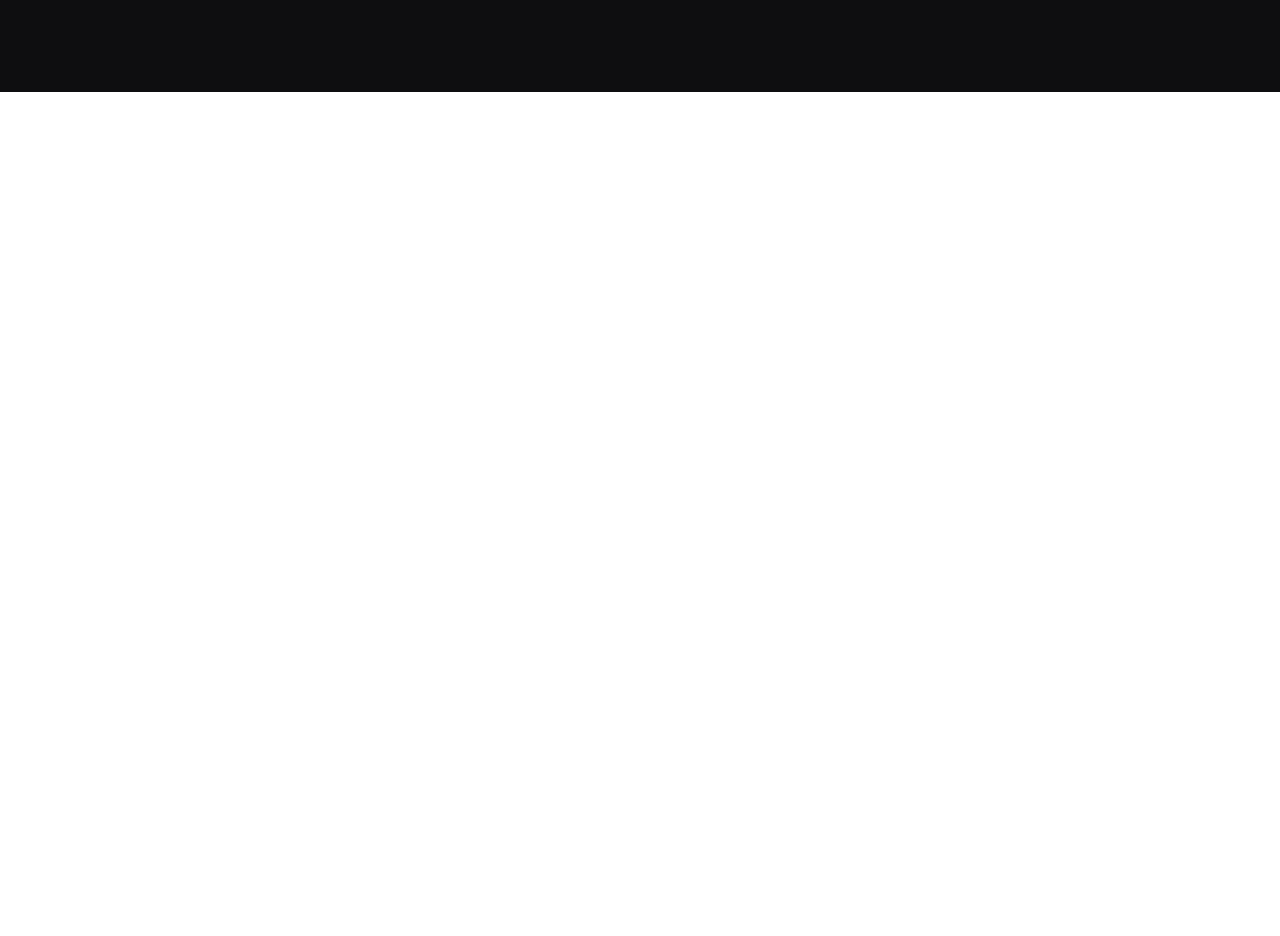
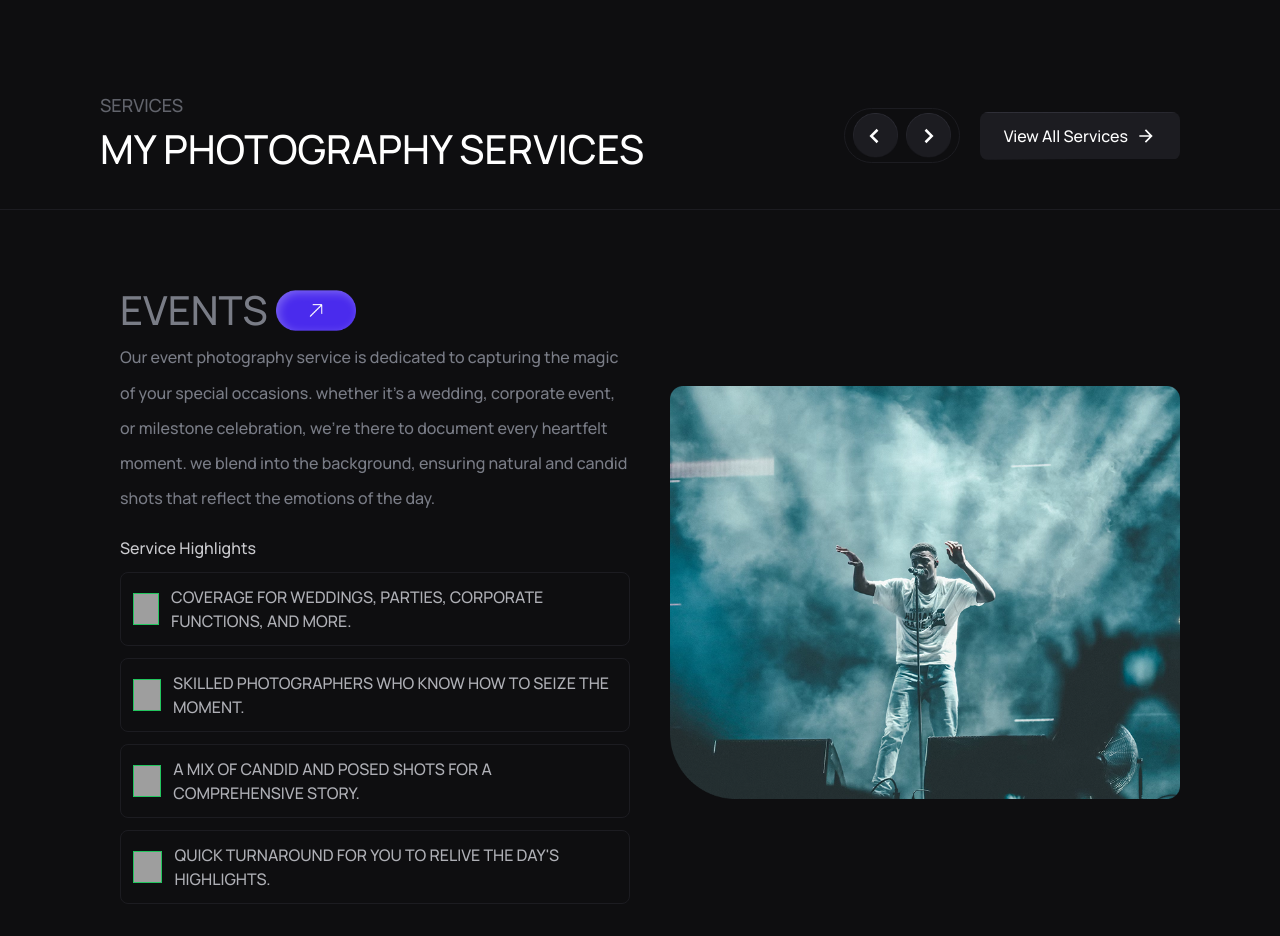
Before and after one commit to devsultan06/photographer, a Next.js app: page / in a window 1280 px wide. Shown: the part 1560-2496 px from the top of the page. Before the commit the page ends 1652 px from the top, so only its background shows below. Built offline with nearby package versions, Linux system fonts and the light colour scheme; grey boxes are pictures that could not be loaded; a web font is replaced by a local one.

Commit message:
Add Services component and integrate marquee data; update About and Marque components

```diff
--- a/app/page.tsx
+++ b/app/page.tsx
@@ -1,6 +1,7 @@
 import About from "@components/home/About";
 import Header from "@components/home/Header";
 import Marque from "@components/home/Marque";
+import Services from "@components/home/Services";
 
 export default function Home() {
   return (
@@ -9,6 +10,7 @@ export default function Home() {
       <Header />
       <Marque />
       <About />
+      <Services />
     </div>
   );
 }
--- a/components/home/About.tsx
+++ b/components/home/About.tsx
@@ -1,8 +1,6 @@
 import ButtonWithArrow from "@components/ui/Button";
 import CustomImage from "@components/ui/CustomImage";
-import GradientButton from "@components/ui/GradientButton";
 import { FaGithub, FaInstagram, FaTwitter } from "react-icons/fa";
-import { MdArrowForward } from "react-icons/md";
 const About = () => {
     return (
         <div>
--- a/components/home/Marque.tsx
+++ b/components/home/Marque.tsx
@@ -1,23 +1,14 @@
 import Marquee from "react-fast-marquee";
 import CustomImage from "@components/ui/CustomImage";
+import { marquedata } from "@/data/marquedata";
 
-const data = [
-    { id: 1, title: "Event Photography" },
-    { id: 2, title: "Commercial Photography" },
-    { id: 3, title: "Wedding Photography" },
-    { id: 4, title: "Portrait Photography" },
-    { id: 5, title: "Landscape Photography" },
-    { id: 6, title: "Branding Photography" },
-    { id: 7, title: "Product Photography" },
-    { id: 8, title: "Fashion Photography" },
-];
 
 const Marque = () => {
     return (
         <div>
             <div className="p-5">
                 <Marquee speed={70} gradient={false}>
-                    {data.map((item) => (
+                    {marquedata.map((item) => (
                         <div key={item.id} className="flex items-center gap-2 mx-4">
                             <CustomImage src="/images/star.png" alt="Star" width={30} height={10} />
                             <h1 className="text-[18px] text-white">{item.title}</h1>
--- /dev/null
+++ b/components/home/Services.tsx
@@ -0,0 +1,80 @@
+import ButtonWithArrow from "@components/ui/Button";
+import CustomImage from "@components/ui/CustomImage";
+import { BiChevronLeft, BiChevronRight } from "react-icons/bi";
+import { FaGithub, FaInstagram, FaTwitter } from "react-icons/fa";
+
+const highlights = [
+    "Coverage for weddings, parties, corporate functions, and more.",
+    "Skilled photographers who know how to seize the moment.",
+    "A mix of candid and posed shots for a comprehensive story.",
+    "Quick turnaround for you to relive the day's highlights."
+];
+
+const Services = () => {
+    return (
+        <div className="relative">
+            <div className="flex  items-center justify-between pb-[30px] mb-[50px] px-[100px] max-900:px-[20px] max-900:block border-b border-dark12" >
+                <div>
+                    <p className="text-grey40 text-[18px]">Services</p>
+                    <h1 className="text-[40px] max-900:mb-[10px] ">My Photography Services</h1>
+                </div>
+                <div className="flex items-center gap-5">
+                    <div className="flex gap-2 border border-dark12 px-2 py-1 rounded-[100px]
+                         max-900:absolute max-900:bottom-10 max-900:left-1/2 max-900:-translate-x-1/2">
+
+                        <div className="bg-[url('/images/circle.png')] w-[45px] h-[45px] bg-cover flex justify-center items-center cursor-pointer">
+                            <BiChevronLeft className="text-white text-3xl" />
+                        </div>
+
+                        <div className="bg-[url('/images/circle.png')] w-[45px] h-[45px] bg-cover flex justify-center items-center cursor-pointer">
+                            <BiChevronRight className="text-white text-3xl" />
+                        </div>
+
+                    </div>
+
+                    <ButtonWithArrow text="View All Services" />
+
+
+                </div>
+
+            </div>
+
+            <div className="flex px-[100px] gap-5 pb-[100px] items-center flex-row-reverse max-900:block max-900:px-[20px]">
+                <div className="flex-[2]">
+                    <CustomImage src="/images/servicesh.png" alt="About" width={200} height={200} className="w-full" />
+                </div>
+
+                <div className="flex-[2] p-5 rounded-[25px] h-fit">
+                    <div className="flex items-center gap-2">
+                        <h1 className="text-[40px] text-grey50">Events</h1>
+                        <CustomImage src="/images/button.png" alt="Hero" width={80} height={100} />
+                    </div>
+                    <p className="text-grey50 lowercase pb-[20px] leading-[2.2]">
+                        <span className="uppercase">O</span>ur event photography service is dedicated to capturing the magic of your special occasions. Whether it's a wedding, corporate event, or milestone celebration, we're there to document every heartfelt moment. We blend into the background, ensuring natural and candid shots that reflect the emotions of the day.
+                    </p>
+
+
+                    <div className="space-y-3">
+                        <p className="text-grey80 capitalize mb-[10px]">Service Highlights</p>
+                        {highlights.map((text, index) => (
+                            <div key={index} className="flex items-center gap-3 border border-dark12 p-3 rounded-lg">
+                                <div className="w-8 h-8 flex justify-center items-center border border-green-500">
+                                    <CustomImage width={50} height={50} src="/images/star.png" alt="icon" className="w-full h-full object-cover" />
+                                </div>
+                                <p className="text-grey70">{text}</p>
+                            </div>
+                        ))}
+                    </div>
+
+                </div>
+
+
+            </div>
+
+
+
+        </div>
+    )
+}
+
+export default Services
--- /dev/null
+++ b/data/marquedata.ts
@@ -0,0 +1,10 @@
+export const marquedata = [
+    { id: 1, title: "Event Photography" },
+    { id: 2, title: "Commercial Photography" },
+    { id: 3, title: "Wedding Photography" },
+    { id: 4, title: "Portrait Photography" },
+    { id: 5, title: "Landscape Photography" },
+    { id: 6, title: "Branding Photography" },
+    { id: 7, title: "Product Photography" },
+    { id: 8, title: "Fashion Photography" },
+];
```
Also changed, not shown: public/images/circle.png (added), public/images/servicesh.png (added).
